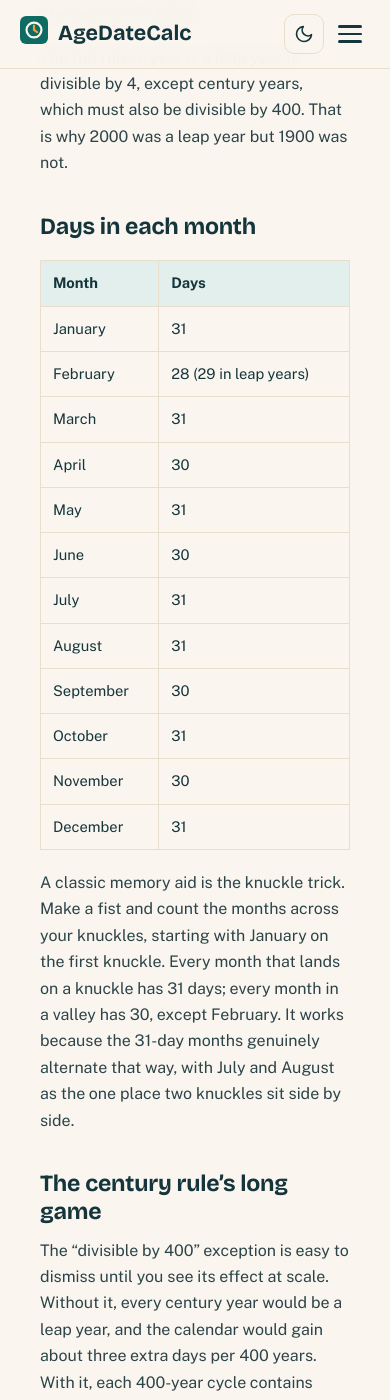
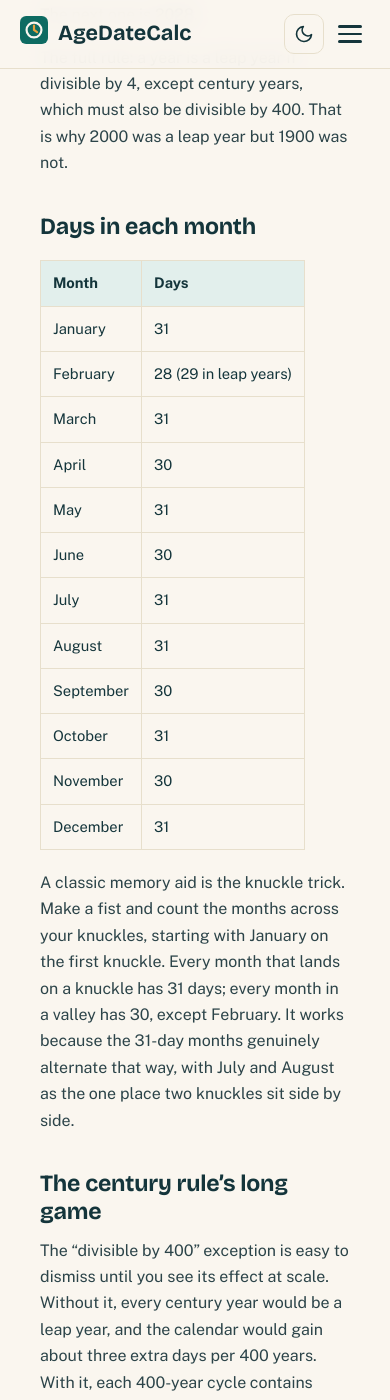
Before and after one commit to zaidmeo09-dhangal/agedatecalc, a Jekyll site: the page built from _posts/2026-10-24-how-many-days-in-a-year.md, in a window 390 px wide and 1400 px high, scrolled down 779 px. Built offline with Jekyll 4.4.1, drawn with Linux system fonts in a browser that asks for light colours.

Commit message:
Mobile fixes: responsive countdown grid, table scroll safety

```diff
--- a/assets/css/style.css
+++ b/assets/css/style.css
@@ -100,6 +100,13 @@
 .result-box{background:var(--paper);border:1px solid var(--border);border-radius:12px;padding:14px;text-align:center}
 .result-box .num{font-family:var(--font-mono);font-weight:600;font-size:1.5rem;color:var(--teal-deep);display:block}
 .result-box .lbl{font-size:.8rem;color:var(--muted)}
+/* Countdown 4-unit grid */
+.countdown-grid{display:grid;grid-template-columns:repeat(4,1fr);gap:12px;margin-top:20px}
+@media(max-width:520px){.countdown-grid{grid-template-columns:repeat(2,1fr)}}
+/* Tables scroll safely on small screens */
+@media(max-width:600px){
+  .prose table{display:block;overflow-x:auto;-webkit-overflow-scrolling:touch}
+}
 .result-note{margin-top:14px;font-size:.92rem;color:var(--muted)}
 .result-note strong{color:var(--ink)}
 
```
